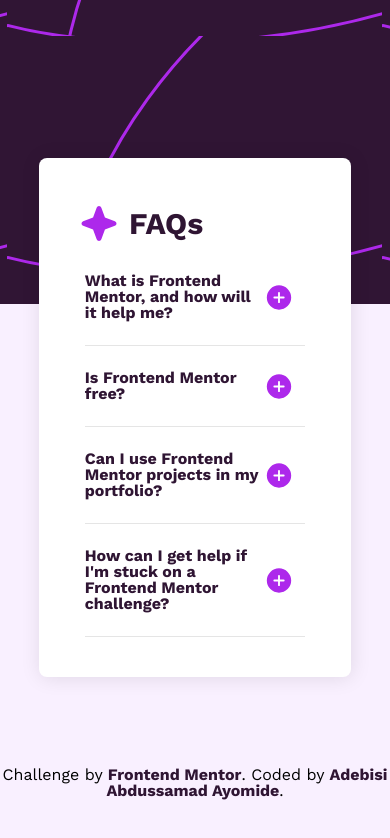
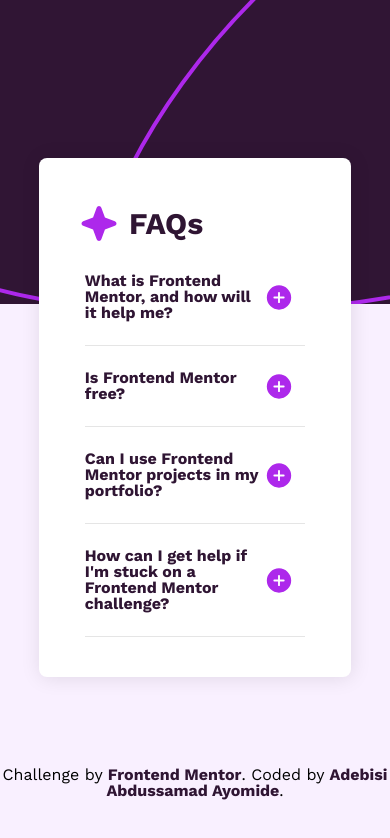
Before and after one commit to adebisiabdussamad/faq-accordion-main, a plain HTML site: page index.html in a window 390 px wide. Drawn offline with nearby package versions, Linux system fonts and the light colour scheme.

Commit message:
Updated the header

```diff
--- a/styles.css
+++ b/styles.css
@@ -126,9 +126,10 @@ h2 {
 	}
 
 	header {
-		background: url(./assets/images/background-pattern-mobile.svg) repeat center;
+		background: url(./assets/images/background-pattern-mobile.svg) no-repeat;
 		width: 100%;
 		margin: auto;
+		background-size: cover;
 	}
 
 	.modal,
```
